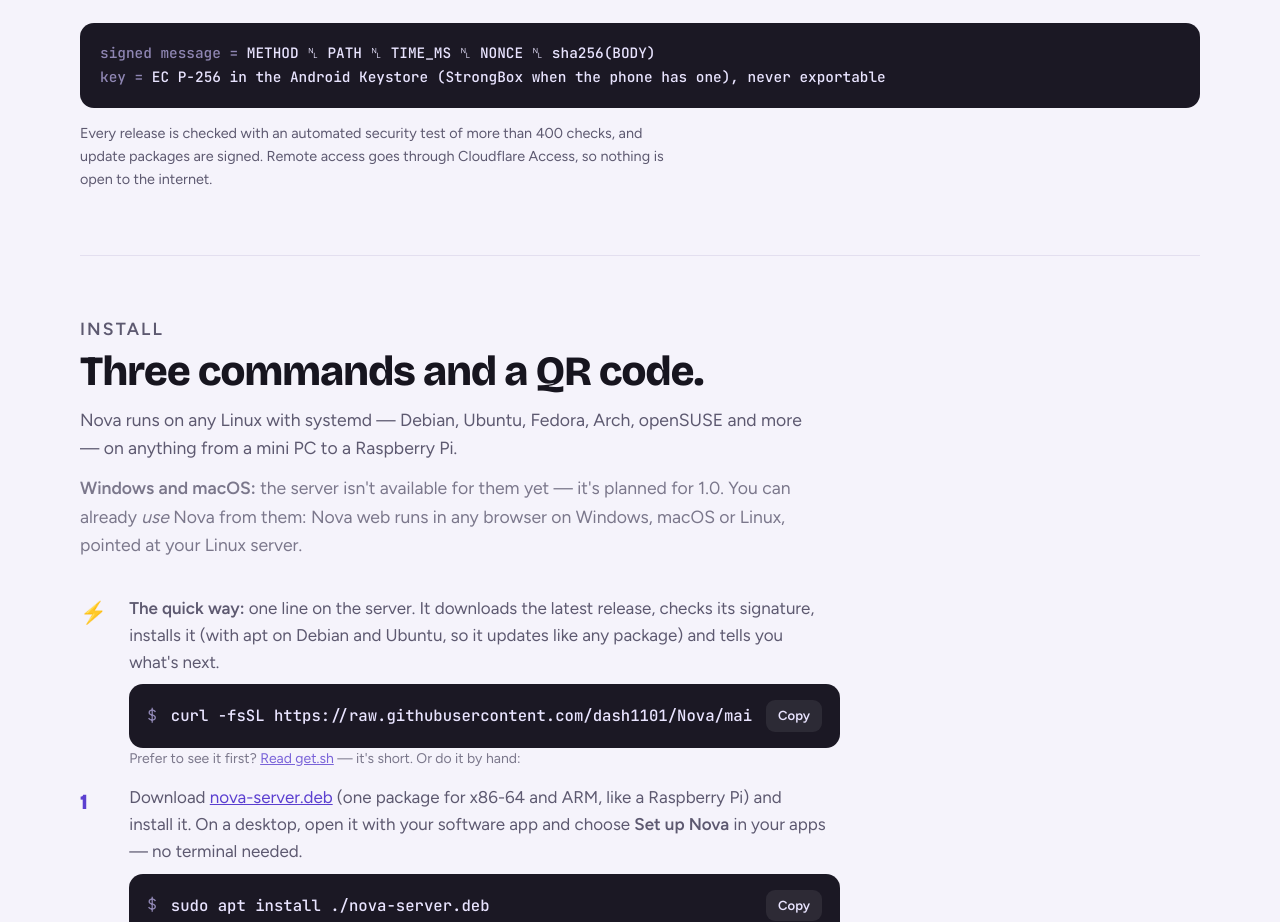
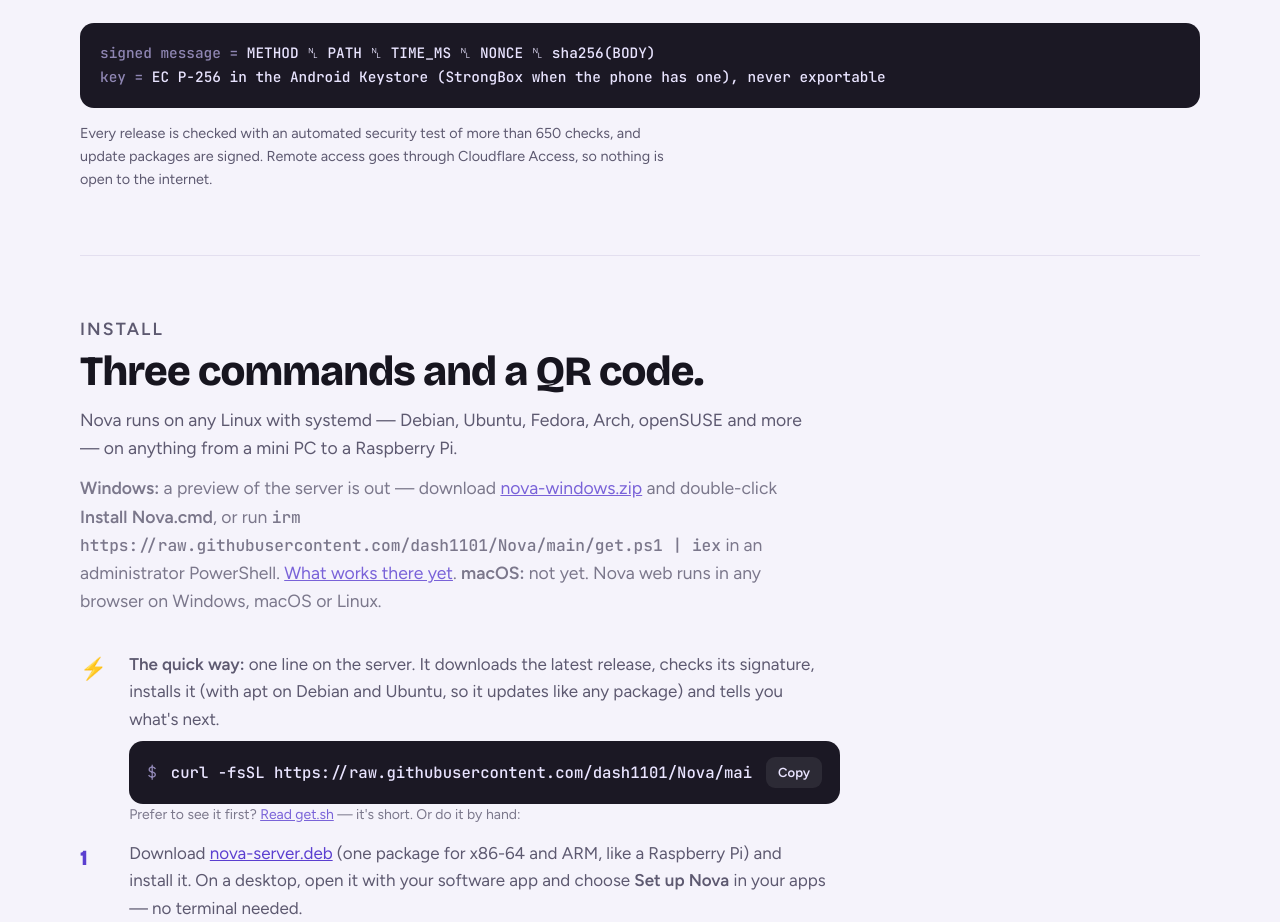
Before and after one commit to dash1101/Nova, a plain HTML site: page site/body.html in a window 1280 px wide. Shown: the part 2056-2978 px from the top of the page. Drawn offline with nearby package versions, Linux system fonts and the light colour scheme.

Commit message:
Website: Windows preview, security test count

```diff
--- a/site/body.html
+++ b/site/body.html
@@ -218,13 +218,13 @@ footer { padding-block: 40px 10px; border-top: 1px solid var(--line); display: f
         <div class="step"><h3>Least privilege on the server</h3><p>The API runs unprivileged in a systemd sandbox. The only root code is a helper with a fixed list of commands.</p></div>
       </div>
       <div class="sig" aria-label="What each request signs"><span class="k">signed message =</span> METHOD ␤ PATH ␤ TIME_MS ␤ NONCE ␤ sha256(BODY)<br><span class="k">key =</span> EC P-256 in the Android Keystore (StrongBox when the phone has one), never exportable</div>
-      <p class="note" style="margin-top:14px">Every release is checked with an automated security test of more than 400 checks, and update packages are signed. Remote access goes through Cloudflare Access, so nothing is open to the internet.</p>
+      <p class="note" style="margin-top:14px">Every release is checked with an automated security test of more than 650 checks, and update packages are signed. Remote access goes through Cloudflare Access, so nothing is open to the internet.</p>
     </section>
 
     <section id="install">
       <div class="sec-head"><p class="eyebrow">Install</p><h2>Three commands and a QR code.</h2>
         <p>Nova runs on any Linux with systemd — Debian, Ubuntu, Fedora, Arch, openSUSE and more — on anything from a mini PC to a Raspberry Pi.</p>
-        <p class="small"><b>Windows and macOS:</b> the server isn't available for them yet — it's planned for 1.0. You can already <em>use</em> Nova from them: Nova web runs in any browser on Windows, macOS or Linux, pointed at your Linux server.</p></div>
+        <p class="small"><b>Windows:</b> a preview of the server is out — download <a href="https://github.com/dash1101/Nova/releases/latest/download/nova-windows.zip">nova-windows.zip</a> and double-click <b>Install Nova.cmd</b>, or run <code>irm https://raw.githubusercontent.com/dash1101/Nova/main/get.ps1 | iex</code> in an administrator PowerShell. <a href="https://github.com/dash1101/Nova/blob/main/docs/WINDOWS.md">What works there yet</a>. <b>macOS:</b> not yet. Nova web runs in any browser on Windows, macOS or Linux.</p></div>
       <div class="install">
         <div class="line"><span class="n">⚡</span><div><p><b>The quick way:</b> one line on the server. It downloads the latest release, checks its signature, installs it (with apt on Debian and Ubuntu, so it updates like any package) and tells you what's next.</p>
           <div class="cmd"><span class="prompt">$</span><code id="c-0">curl -fsSL https://raw.githubusercontent.com/dash1101/Nova/main/get.sh | sh</code><button class="copy" data-copy="c-0" type="button">Copy</button></div>
```
Also changed, not shown: site/index.html (+2 -2 lines).
